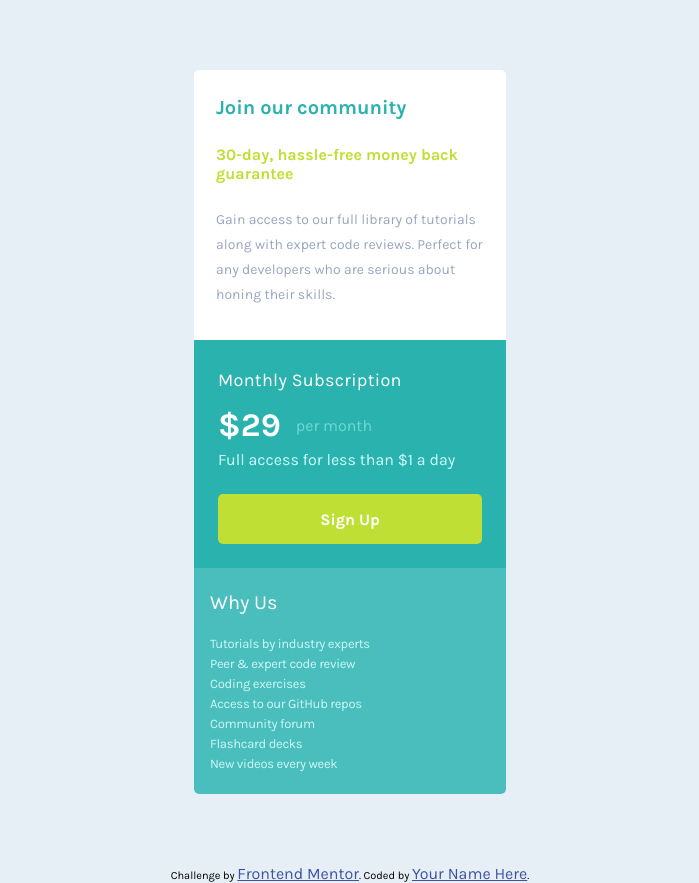
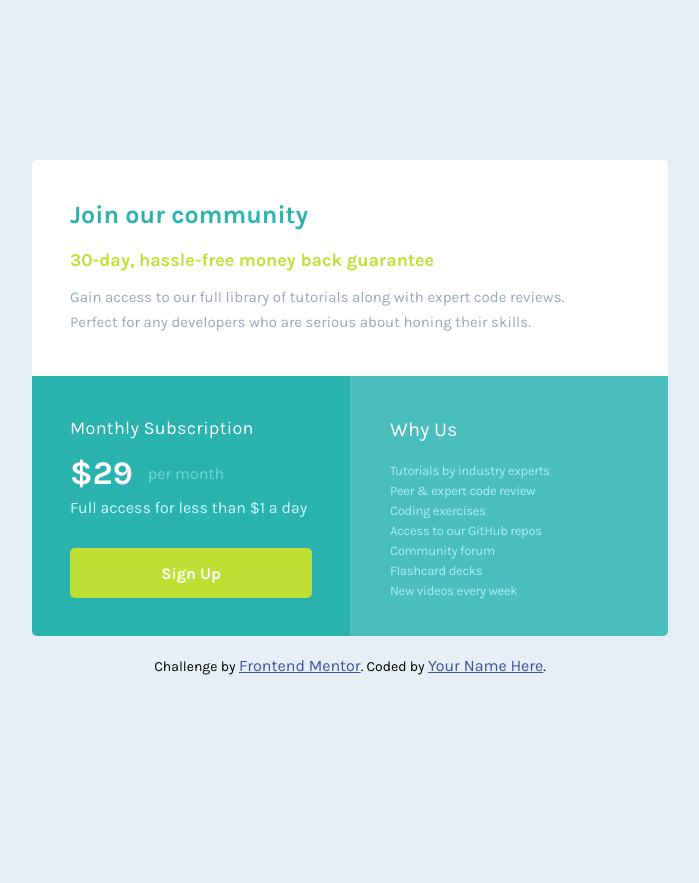
Before and after one commit to Arfirpo/single-price-grid-component-master, a plain HTML site: page index.html in a window 1280 px wide. Shown: the whole page, without its empty margins (290-989 px from the left). After the commit the page ends 800 px from the top, so only its background shows below. Drawn offline with Linux system fonts and the light colour scheme.

Commit message:
challenge completed

```diff
--- a/index.html
+++ b/index.html
@@ -17,18 +17,17 @@
         Perfect for any developers who are serious about honing their skills.
       </p>
     </section>
-    <section class="offer">
-      <div class="offer__monthly-subscription">
-        <h2 class="offer__monthly-subscription-title">Monthly Subscription</h2>
-        <div class="offer__monthly-subscription-price">
-          <p class="offer__monthly-subscription-price-dollar">&dollar;29 </p>
-          <p class="offer__monthly-subscription-price-text">per month</p></div>
-          <p class="offer__monthly-subscription-description">Full access for less than &dollar;1 a day</p>
-        <button class="offer__monthly-subscription-button" type="submit">Sign Up</button>
-      </div>
-      <div class="offer__why-us">
-        <h2 class="offer__why-us-title">Why Us</h2>
-        <ul class="offer__why-us-description">
+    <section class="monthly-subscription">
+      <h2 class="monthly-subscription-title">Monthly Subscription</h2>
+      <div class="monthly-subscription-price">
+        <p class="monthly-subscription-price-dollar">&dollar;29 </p>
+        <p class="monthly-subscription-price-text">per month</p></div>
+        <p class="monthly-subscription-description">Full access for less than &dollar;1 a day</p>
+      <button class="monthly-subscription-button" type="submit">Sign Up</button>
+    </section>
+    <section class="why-us">
+      <h2 class="why-us-title">Why Us</h2>
+      <ul class="why-us-description">
         <li class="tip">Tutorials by industry experts</li>
         <li class="tip">Peer &amp; expert code review</li>
         <li class="tip">Coding exercises</li>
@@ -37,7 +36,6 @@
         <li class="tip">Flashcard decks</li>
         <li class="tip">New videos every week</li>
       </ul>
-      </div>
     </section>
   </main>
   <footer>
--- a/src/style.css
+++ b/src/style.css
@@ -25,99 +25,145 @@ body{
 
 }
 .main-container{
-    width: 312px;
-    margin: 70px auto;
-    border-radius: 5px;
+    width: 19.5rem;
+    margin: 4.375rem auto;
+    border-radius: .3125rem;
     overflow: hidden;
     background-color: var(--White);
 }
 
 .description{
-    width: 270px;
-    margin: 0 20px 33px 22px;
-    padding-top: 26px;
+    width: 16.875rem;
+    margin: 0 1.25rem 2.0625rem 1.375rem;
+    padding-top: 1.625rem;
 
 }
 .description-title{
-    margin-bottom: 26px;
-    font-size: 20px;
+    margin-bottom: 1.625rem;
+    font-size: 1.25rem;
     color: var(--Cyan);
 }
 .description-subtitle{
-    font-size: 16px;
-    margin-bottom: 24px;
+    font-size: 1rem;
+    margin-bottom: 1.5rem;
     color: var(--BrightYellow);
 }
 .description-paragraph{
-    font-size: 14px;
-    line-height: 25px;
+    font-size: .875rem;
+    line-height: 1.5625rem;
     color: var(--GrayishBlue);
 }
-.offer__monthly-subscription{
+.monthly-subscription{
     background: var(--Cyan);
-    padding: 30px 24px 24px;
+    padding: 1.875rem 1.5rem 1.5rem;
 }
-.offer__monthly-subscription-title{
+.monthly-subscription-title{
     color: #fff;
-    font-size: 18px;
-    letter-spacing: 0.3px;
+    font-size: 1.125rem;
+    letter-spacing: .01875rem;
     font-weight: 400;
-    margin-top: -1px;
-    margin-bottom: 15px;
+    margin-top: -0.0625rem;
+    margin-bottom: .9375rem;
 }
-.offer__monthly-subscription-price{
+.monthly-subscription-price{
     display: flex;
     color: var(--White);
-    margin-bottom: 6px;
+    margin-bottom: .375rem;
 }
-.offer__monthly-subscription-price-dollar{
-    font-size: 33px;
+.monthly-subscription-price-dollar{
+    font-size: 2.0625rem;
     font-weight: 700;
-    margin-right: 15px;
+    margin-right: .9375rem;
 }
-.offer__monthly-subscription-price-text{
+.monthly-subscription-price-text{
     align-self: center;
     color: #6fd8d3;
 }
-.offer__monthly-subscription-description{
+.monthly-subscription-description{
     color: #d0ffff;
-    margin-bottom: 25px;
+    margin-bottom: 1.5625rem;
 }
-.offer__monthly-subscription-button{
+.monthly-subscription-button{
     width: 100%;
-    height: 50px;
-    border-radius: 5px;
+    height: 3.125rem;
+    border-radius: .3125rem;
     font-weight: 700;
     color: var(--White);
     text-align: center;
     border: none;
     background: var(--BrightYellow);
 }
-.offer__why-us{
+.why-us{
     color: var(--White);
     background: var(--Lightcyan);
-    padding: 23px 0 20px 16px;
+    padding: 1.4375rem 0 1.25rem 1rem;
 }
-.offer__why-us-title{
-    margin-bottom: 20px;
-    font-size: 20px;
+.why-us-title{
+    margin-bottom: 1.25rem;
+    font-size: 1.25rem;
     font-weight: 400;
 }
-.offer__why-us-description{
-    color:#ccf8f8;
+.why-us-description{
+    color:#a9eff3;
     text-align: left;
-    letter-spacing: -.3px;
-    line-height: 20px;
+    letter-spacing: -.01875rem;
+    line-height: 1.25rem;
 }
 .tip{
     list-style-type: none;
-    font-size: 13px;
+    font-size: .8125rem;
 }
-
 .attribution {
-    font-size: 11px;
+    margin-top: -5rem;
+    font-size: .6875rem;
     text-align: center;
 }
 .attribution a {
     color: hsl(228, 45%, 44%);
 }
+
+
+@media (min-width:680px){
+    .main-container{
+        width: 39.75rem;
+        display: grid;
+        grid-template-columns: 1fr 1fr;
+        margin: 10rem auto 6.25rem;
+    }
+    .description{
+        width: 100%;
+        height: 13.5rem;
+        grid-column: 1 / 3;
+        padding: 2.8125rem 4.625rem 2.5rem  2.375rem;
+        margin: 0;
+    }
+    .description-title{
+        font-size: 1.5625rem;
+        margin-top: -.3125rem;
+        margin-bottom: 1.25rem;
+    }
+    .description-subtitle{
+        font-size: 1.125rem;
+        margin-bottom: .875rem;
+    }
+    .description-paragraph{
+        width: 31.6875rem;
+        font-weight: 400;
+        font-size: .9375rem;
+    }
+    .monthly-subscription{
+        height: 16.25rem;
+        padding: 2.625rem 2.375rem 1.875rem;
+    }
+    .monthly-subscription-description{
+        margin-bottom: 1.9375rem;
+    }
+    .why-us{
+        height: 16.25rem;
+        padding: 2.625rem 0 2.375rem 2.5rem;
+    }
+    .attribution{
+        font-size: .875rem;
+    }
+
+}
```
Lines whose indentation alone changed are shown as unchanged.
